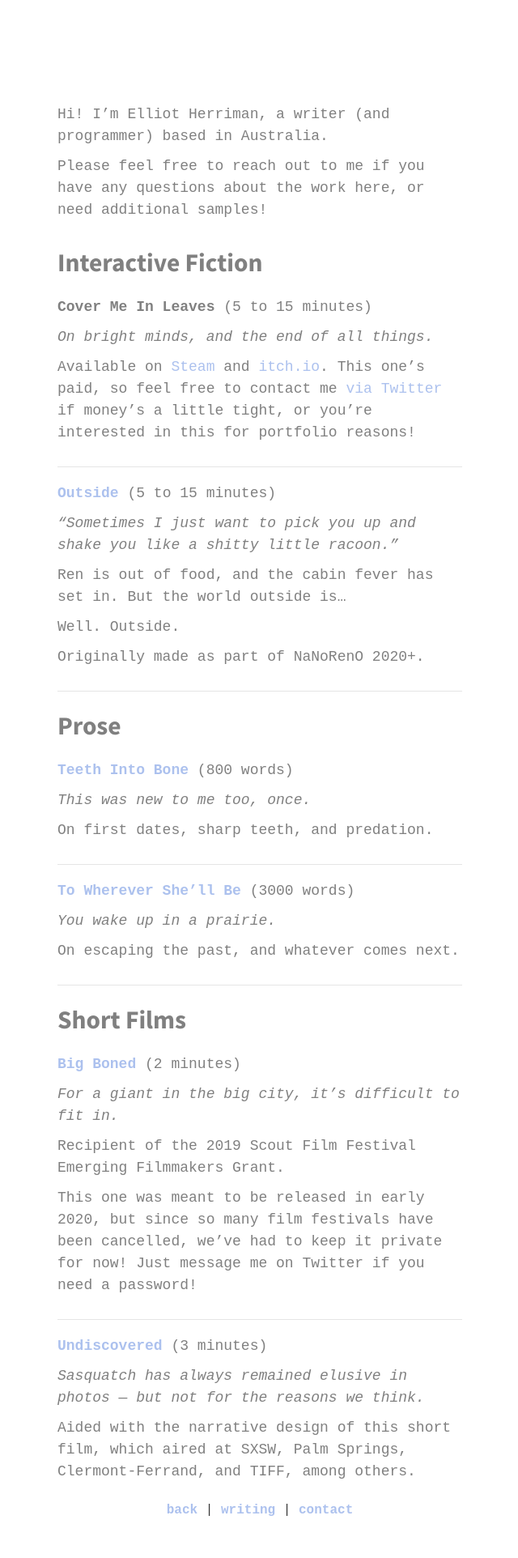
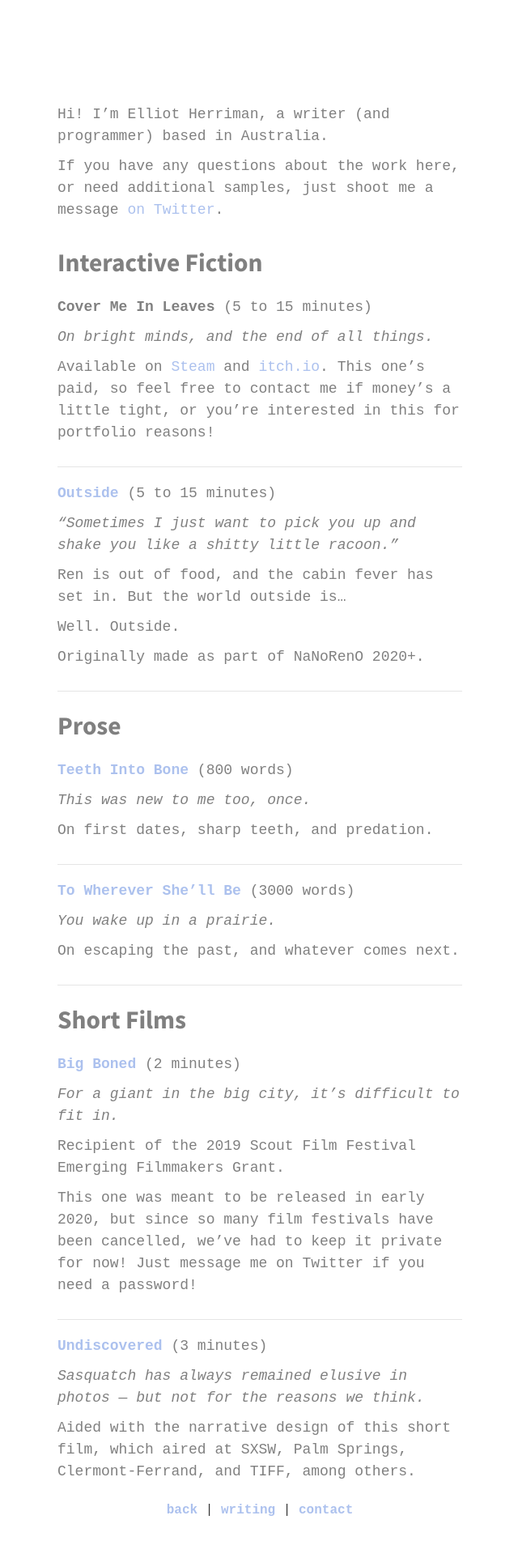
Before and after one commit to elliotherriman/website, a Jekyll site: the page built from writing.md, in a window 1280 px wide. Shown: the whole page at 81% size, without its empty margins (319-959 px from the left). Built offline with Jekyll 4.4.1, drawn with Linux system fonts in a browser that asks for light colours; nearby versions of some CDN libraries; some web fonts are replaced.

Commit message:
Update writing.md

```diff
--- a/writing.md
+++ b/writing.md
@@ -7,7 +7,7 @@ custom_css: plain
 
 Hi! I'm Elliot Herriman, a writer (and programmer) based in Australia.
 
-Please feel free to reach out to me if you have any questions about the work here, or need additional samples!
+If you have any questions about the work here, or need additional samples, just shoot me a message [on Twitter](https://twitter.com/elliotherriman).
 
 **Interactive Fiction**
 ---
@@ -16,7 +16,7 @@ Please feel free to reach out to me if you have any questions about the work her
 
 *On bright minds, and the end of all things.*
 
-Available on [Steam](https://store.steampowered.com/app/1431420/10mg_Cover_Me_In_Leaves/) and [itch.io](https://elliotherriman.itch.io/cover-me-in-leaves). This one's paid, so feel free to contact me [via Twitter](https://twitter.com/elliotherriman) if money's a little tight, or you're interested in this for portfolio reasons!
+Available on [Steam](https://store.steampowered.com/app/1431420/10mg_Cover_Me_In_Leaves/) and [itch.io](https://elliotherriman.itch.io/cover-me-in-leaves). This one's paid, so feel free to contact me if money's a little tight, or you're interested in this for portfolio reasons!
 
 ---
 
```
